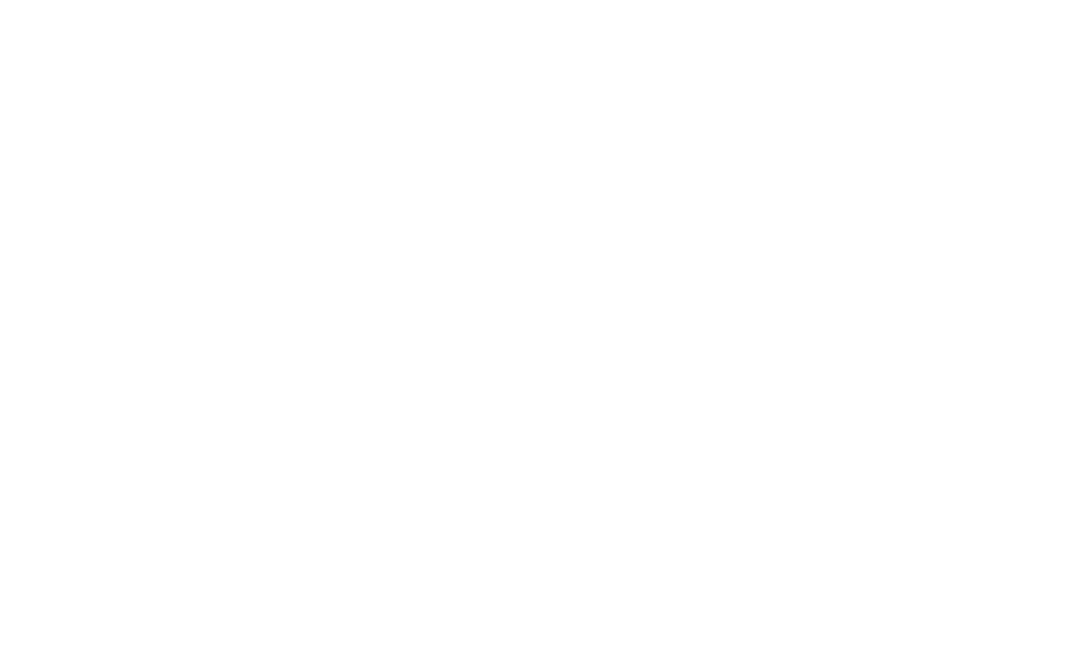
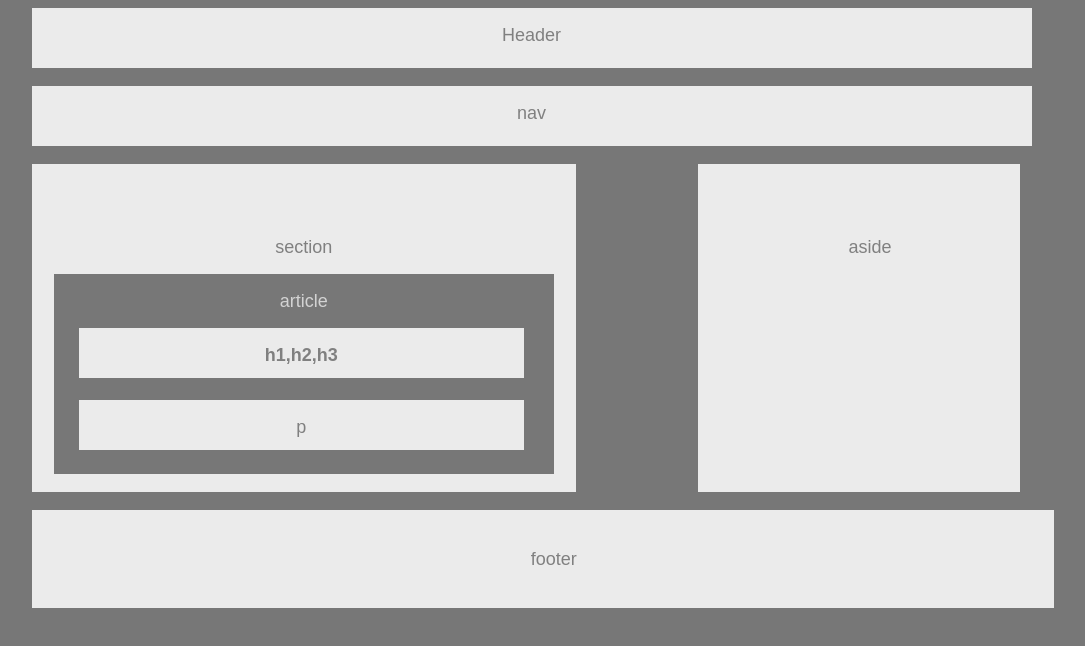
Before and after one commit to 2krazykats/HW-Wireframe, a plain HTML site: page index.html in a window 1280 px wide. Shown: the whole page, without its empty margins (130-1215 px from the left). Drawn offline with Linux system fonts and the light colour scheme.

Commit message:
updated syle

```diff
--- a/index.html
+++ b/index.html
@@ -1,9 +1,57 @@
 <!DOCTYPE html>
 <html>
 <head>
-	<title></title>
+	<title>HW-Wireframe Assignment</title>
+
+		<!-- Linking CSS -->
+	<link rel="stylesheet" type="text/css" href="style.css">
+
 </head>
+
 <body>
+
+<header>
+
+    Header
+
+</header>
+<p></p>
+<nav>
+nav
+
+</nav>
+<p></p>
+
+<section>
+section
+	<article class="outsideArticle">
+		article
+		<article >
+
+		 <header class="inArticleHeader">
+		<strong>h1,h2,h3</strong>
+			<!-- <h1>h1</h1> <h2>h2</h2> <h3>h3</h3>  -->
+   		</header>
+
+		</article>
+		<br>
+		<p></p>
+		<article class="floatArticle">
+				p
+		</article>
+
+	</article>
+
+</section>
+
+
+<aside>
+	aside
+</aside>
+<p></p>
+<footer>
+	footer
+</footer>
 
 </body>
 </html>
--- a/style.css
+++ b/style.css
@@ -0,0 +1,90 @@
+body {
+	background-color: #777 ;
+	text-align: center ;
+	font-family: 'Arial', 'Helvetica Neue', Helvetica, sans-serif;
+	font-size: 18px ;
+	padding-left: 12% ;
+	 line-height: 3;
+	 color: grey ;
+}
+
+header {
+	background-color: #ebebeb ;
+	height: 60px ;
+	width: 1000px ;
+
+}
+
+nav {
+	background-color: #ebebeb ;
+	height: 60px ;
+	width: 1000px ;
+
+}
+
+section {
+	background-color: #ebebeb ;
+	height: 250px ;
+	width: 500px ;
+	padding-left: 2% ;
+	padding-right: 2% ;
+	padding-bottom: 2% ;
+	padding-top: 5% ;
+	float: left;
+
+}
+
+article {
+	background-color: #ebebeb ;
+
+}
+
+
+aside {
+	background-color: #ebebeb ;
+	clear: left;
+	display: inline-block;
+	height: 250px ;
+	width: 300px ;
+	padding-left: 2% ;
+	padding-bottom: 2% ;
+	padding-top: 5% ;
+}
+
+
+.outsideArticle {
+	background-color: #777 ;
+	height: 200px ;
+	width: 450px ;
+	padding-left: 5% ;
+	padding-right: 5% ;
+	color: lightgrey ;
+}
+
+.inArticleHeader {
+	float: left;
+	height: 50px ;
+	width: 400px ;
+	padding-left: 5% ;
+	padding-right: 5% ;
+	color: grey ;
+	}
+
+.floatArticle {
+	clear: both;
+	float: left;
+	height: 50px ;
+	width: 400px ;
+	padding-left: 5% ;
+	padding-right: 5% ;
+	color: grey ;
+}
+
+footer {
+	background-color: #ebebeb ;
+	padding-left: 2% ;
+	padding-bottom: 2% ;
+	padding-top: 2% ;
+	width: 1000px ;
+
+}
```
